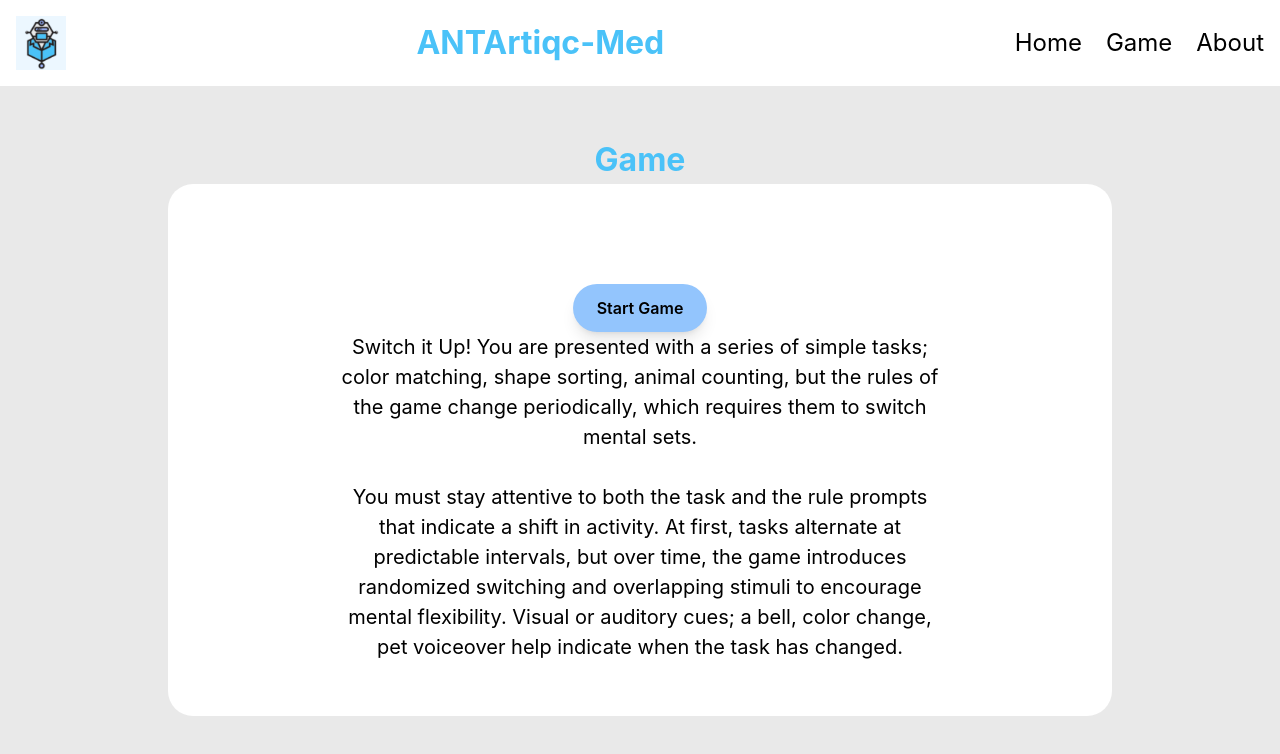
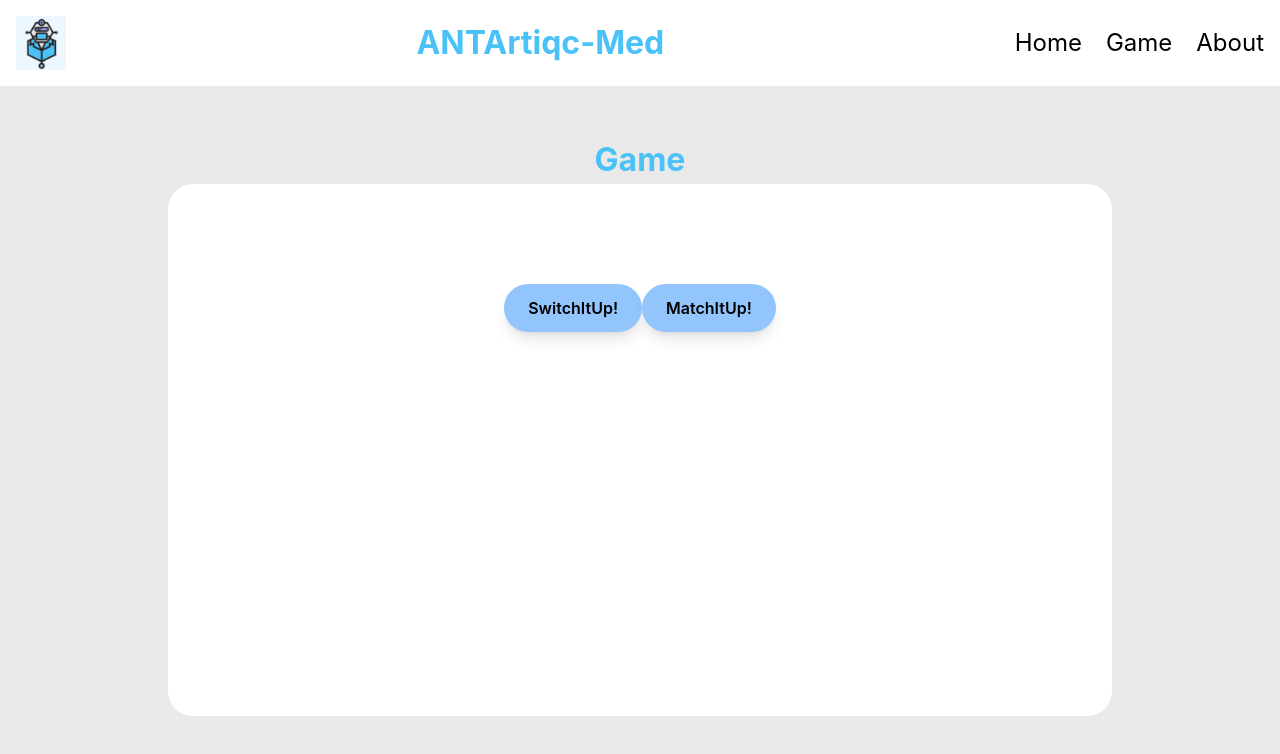
Before and after one commit to Green-Kiwie/AntArcTic-Med, a React (Create React App) app in the folder antarctic-med/: page /game in a window 1280 px wide. Shown: the top 754 px of the page. Built offline with nearby package versions, Linux system fonts and the light colour scheme.

Commit message:
Added template for MatchItUp Game

```diff
--- /dev/null
+++ b/antarctic-med/src/components/matchitup/GameField.jsx
@@ -0,0 +1,36 @@
+import Designed_Button from "../../global_helpers/Button";
+
+export default function MatchItUpGame({setGameRunning}) {
+    /**In this game a image will appear for a random amount of seconds (3-10). The image will then disappear and the GameTimer
+     * will be activated (Already Implemented! in global_helper) and 4 options choices will be displayed. Out of the four, one image
+     * will be identical to the image displayed earlier. This will be the correct answer and the GameState is updated. This game ends
+     * once 10 images are shown.
+     */
+
+    // Number of rounds in the game
+    const maxRounds = 10;
+
+    function updateGameState() {
+        /**Display the starting images */
+
+
+        /**The image then disapears when the timer ends */
+
+        /**Display option choices */
+
+        /**Update metrics based on user answers */
+
+        /**Repeat this process 10 times */
+    }
+
+    function startingImage(){
+        /**Create helper functions in global_helper to randomly choose from images */
+        return;
+    }
+    return (
+        <>
+        <p>Insert Game Here</p>
+        <Designed_Button id={"returnToMatchStart"} content={"End Game"} onClick={()=>{setGameRunning("MatchItUp Start");}}/>
+        </>
+    )
+}
--- /dev/null
+++ b/antarctic-med/src/components/matchitup/StartScreen.jsx
@@ -0,0 +1,20 @@
+import Designed_Button from "../../global_helpers/Button"
+
+export default function MatchStartScreen({setGameRunning}) {
+    function Instructions() {
+        /** Place the instructions for how to play MatchItUp here */
+        return (
+            <>
+            <p>test!</p>
+            </>
+        )
+    }
+    return (
+        <>
+        {/** Create a button to start MatchItUp! */}
+            <Instructions/>
+            <Designed_Button id={"startMatchGame"} content={"Start Game"} onClick={() => {setGameRunning("MatchItUp Game")}}/>
+            <Designed_Button id={"returnToMenu"} content={"Return to Menu"} onClick={() => {setGameRunning("menu")}}/>
+        </>
+    )
+}
--- a/antarctic-med/src/components/switchitup/Metrics.jsx
+++ b/antarctic-med/src/components/switchitup/Metrics.jsx
@@ -37,7 +37,7 @@ export default function Metrics({ setGameRunning, metrics }) {
 
             {/* Example button to update game state */}
             <Designed_Button
-                onClick={() => setGameRunning("start")}
+                onClick={() => setGameRunning("SwitchItUp Start")}
                 content="Play Again"
             >
             </Designed_Button>
--- a/antarctic-med/src/components/switchitup/StartScreen.jsx
+++ b/antarctic-med/src/components/switchitup/StartScreen.jsx
@@ -6,8 +6,9 @@ export default function StartScreen({ setGameRunning }) {
     return (
         <div>
             <Designed_Button
-                onClick={() => setGameRunning("game")} content={"Start Game"} >
+                onClick={() => setGameRunning("SwitchItUp Game")} content={"Start Game"} >
             </Designed_Button>
+            <Designed_Button onClick={() => setGameRunning("menu")} content={"Return to Menu"}/>
             <p>
                 Switch it Up! You are presented with a series of simple tasks; color matching, shape sorting,
                 animal counting, but the rules of the game change periodically, which requires them to switch mental
--- /dev/null
+++ b/antarctic-med/src/game/Menu.jsx
@@ -0,0 +1,11 @@
+import Designed_Button from "../global_helpers/Button";
+
+export default function Menu({setGameRunning}) {
+    return (
+        <div>
+            {/** Create a button for every game in menu */}
+            <Designed_Button id={"switchitup"} content={"SwitchItUp!"} onClick={()=>{setGameRunning("SwitchItUp Start")}}/>
+            <Designed_Button id={"matchitup"} content={"MatchItUp!"} onClick ={()=>{setGameRunning("MatchItUp Start")}}/>
+        </div>
+    )
+}
--- a/antarctic-med/src/game/SwitchItUp.jsx
+++ b/antarctic-med/src/game/SwitchItUp.jsx
@@ -11,6 +11,9 @@ import {useState} from "react";
 import StartScreen from "../components/switchitup/StartScreen";
 import GameField from "../components/switchitup/GameField";
 import Metrics from "../components/switchitup/Metrics";
+import Menu from "./Menu";
+import MatchItUpGame from "../components/matchitup/GameField";
+import MatchStartScreen from "../components/matchitup/StartScreen";
 
 // import TaskSelector from './game_logic_helpers';
 
@@ -35,15 +38,21 @@ export default function SwitchItUp() {
         median_time_between_selections: 0,
     });
 
-    const [gameRunning, setGameRunning] = useState("start");
+    const [gameRunning, setGameRunning] = useState("menu");
 
     return (
         // Returns game field if the game is running and the start screen otherwise.
         <>
-            {gameRunning === "start" ? (
+            {gameRunning === "menu" ? (
+                <Menu setGameRunning={setGameRunning}/>
+            ): gameRunning === "SwitchItUp Start" ? (
                 <StartScreen setGameRunning={setGameRunning} />
-            ) : gameRunning === "game" ? (
+            ): gameRunning === "MatchItUp Start" ? (
+                <MatchStartScreen setGameRunning={setGameRunning}/>
+            ): gameRunning === "SwitchItUp Game" ? (
                 <GameField setGameRunning={setGameRunning} metrics={metrics} setMetrics={setMetrics} />
+            ) : gameRunning === "MatchItUp Game" ? (
+                <MatchItUpGame setGameRunning={setGameRunning}></MatchItUpGame>
             ) : gameRunning === "metrics" ? (
                 <Metrics setGameRunning={setGameRunning} metrics={metrics} />
             ) : null}
```
Also changed, not shown: antarctic-med/src/components/matchitup/Metrics.jsx (added, +7 -0 lines).
